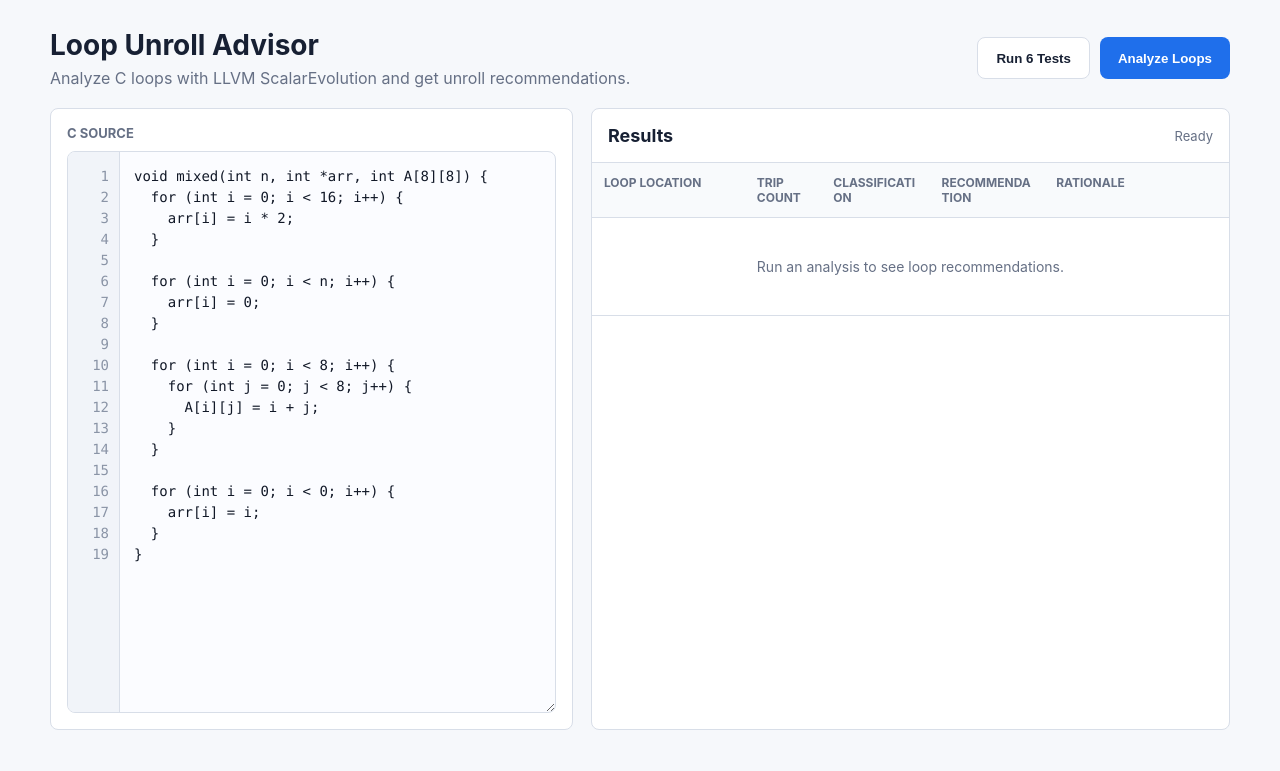
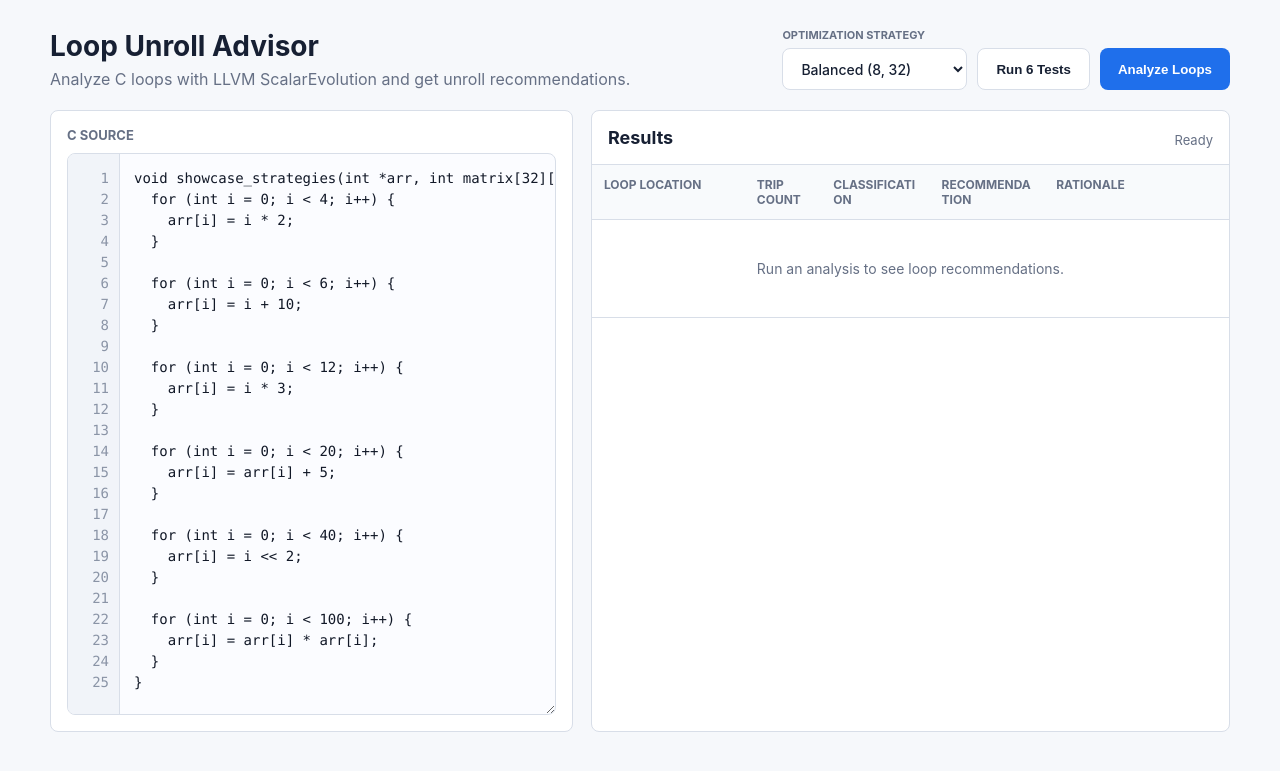
Before and after one commit to rajat-gondkar/Loop-Trip--Count-Estimator-and-Unroll-Advisor, a Flask app: page / in a window 1280 px wide. Shown: the top 771 px of the page. Run offline with Flask 3, Linux system fonts and the light colour scheme.

Commit message:
added extra formats

```diff
--- a/app.py
+++ b/app.py
@@ -23,8 +23,11 @@ def tool(name: str) -> str:
 app = Flask(__name__)
 
 
-def run_command(args: list[str]) -> subprocess.CompletedProcess[str]:
-    return subprocess.run(args, text=True, capture_output=True, check=False)
+def run_command(args: list[str], env: dict[str, str] | None = None) -> subprocess.CompletedProcess[str]:
+    cmd_env = os.environ.copy()
+    if env:
+        cmd_env.update(env)
+    return subprocess.run(args, text=True, capture_output=True, check=False, env=cmd_env)
 
 
 def display_location(location: str) -> str:
@@ -51,6 +54,16 @@ def parse_pass_output(output: str) -> list[dict[str, Any]]:
             continue
 
         location, trip_count, classification, recommendation, rationale = parts
+
+        # Extract line number for sorting
+        line_num = None
+        if "Line " in location:
+            try:
+                line_part = location.split("Line ")[1].split()[0]
+                line_num = int(line_part)
+            except (IndexError, ValueError):
+                pass
+
         loops.append(
             {
                 "location": display_location(location),
@@ -58,8 +71,17 @@ def parse_pass_output(output: str) -> list[dict[str, Any]]:
                 "classification": classification,
                 "recommendation": recommendation,
                 "rationale": rationale,
+                "_lineNum": line_num,  # Internal sorting key
             }
         )
+
+    # Sort by line number (None values go to the end)
+    loops.sort(key=lambda x: (x["_lineNum"] is None, x["_lineNum"] or 0))
+
+    # Remove the internal sorting key before returning
+    for loop in loops:
+        del loop["_lineNum"]
+
     return loops
 
 
@@ -72,8 +94,23 @@ def index():
 def analyze():
     payload = request.get_json(silent=True) or {}
     code = payload.get("code", "")
+    strategy = payload.get("strategy", "balanced")
+
     if not isinstance(code, str) or not code.strip():
         return jsonify({"error": "Request must include non-empty C source in 'code'."}), 400
+
+    # Define threshold presets
+    thresholds = {
+        "conservative": {"small": 4, "medium": 16},
+        "balanced": {"small": 8, "medium": 32},
+        "aggressive": {"small": 16, "medium": 64},
+    }
+
+    if strategy not in thresholds:
+        strategy = "balanced"
+
+    small_threshold = thresholds[strategy]["small"]
+    medium_threshold = thresholds[strategy]["medium"]
 
     if not PLUGIN.exists():
         return jsonify({"error": f"LoopUnrollAdvisor plugin not found at {PLUGIN}."}), 500
@@ -101,6 +138,12 @@ def analyze():
         if compile_result.returncode != 0:
             return jsonify({"error": compile_result.stderr.strip() or "Compilation failed."}), 400
 
+        # Set environment variables for thresholds
+        env = {
+            "LOOP_UNROLL_SMALL_THRESHOLD": str(small_threshold),
+            "LOOP_UNROLL_MEDIUM_THRESHOLD": str(medium_threshold)
+        }
+
         pass_result = run_command(
             [
                 tool("opt"),
@@ -109,12 +152,17 @@ def analyze():
                 str(PLUGIN),
                 "-passes=function(mem2reg,loop-simplify,lcssa,indvars),loop-unroll-advisor",
                 str(ir),
-            ]
+            ],
+            env=env
         )
         if pass_result.returncode != 0:
             return jsonify({"error": pass_result.stderr.strip() or "LLVM pass failed."}), 500
 
-        return jsonify({"loops": parse_pass_output(pass_result.stdout)})
+        return jsonify({
+            "loops": parse_pass_output(pass_result.stdout),
+            "strategy": strategy,
+            "thresholds": {"small": small_threshold, "medium": medium_threshold}
+        })
 
 
 if __name__ == "__main__":
--- a/static/app.js
+++ b/static/app.js
@@ -5,6 +5,8 @@ const lineNumbers = document.querySelector("#lineNumbers");
 const resultsBody = document.querySelector("#resultsBody");
 const statusText = document.querySelector("#statusText");
 const errorBox = document.querySelector("#errorBox");
+const strategySelect = document.querySelector("#strategySelect");
+const strategyInfo = document.querySelector("#strategyInfo");
 
 const SIX_TESTS_SOURCE = `void simple_for(int *a) {
   for (int i = 0; i < 16; i++) a[i] = i * 2;
@@ -94,6 +96,7 @@ function escapeHtml(value) {
 async function analyzeCurrentCode() {
   analyzeButton.disabled = true;
   loadTestsButton.disabled = true;
+  strategySelect.disabled = true;
   statusText.textContent = "Analyzing...";
   setError("");
 
@@ -101,7 +104,10 @@ async function analyzeCurrentCode() {
     const response = await fetch("/analyze", {
       method: "POST",
       headers: { "Content-Type": "application/json" },
-      body: JSON.stringify({ code: codeInput.value }),
+      body: JSON.stringify({
+        code: codeInput.value,
+        strategy: strategySelect.value
+      }),
     });
     const data = await response.json();
 
@@ -111,12 +117,19 @@ async function analyzeCurrentCode() {
 
     renderRows(data.loops || []);
     statusText.textContent = `${(data.loops || []).length} loop${(data.loops || []).length === 1 ? "" : "s"} found`;
+
+    // Display strategy info
+    const strategyName = strategySelect.options[strategySelect.selectedIndex].text;
+    const thresholds = data.thresholds;
+    strategyInfo.textContent = `${strategyName} • Small: ≤${thresholds.small} • Medium: ≤${thresholds.medium}`;
   } catch (error) {
     setError(error.message);
     statusText.textContent = "Error";
+    strategyInfo.textContent = "";
   } finally {
     analyzeButton.disabled = false;
     loadTestsButton.disabled = false;
+    strategySelect.disabled = false;
   }
 }
 
--- a/static/styles.css
+++ b/static/styles.css
@@ -44,7 +44,39 @@ body {
 .toolbar-actions {
   display: flex;
   gap: 10px;
-  align-items: center;
+  align-items: flex-end;
+}
+
+.strategy-selector {
+  display: flex;
+  flex-direction: column;
+  gap: 6px;
+}
+
+.strategy-selector label {
+  margin: 0;
+  color: var(--muted);
+  font-size: 11px;
+  font-weight: 700;
+  text-transform: uppercase;
+}
+
+select {
+  min-height: 42px;
+  border: 1px solid var(--line);
+  border-radius: 8px;
+  padding: 0 14px;
+  background: #ffffff;
+  color: var(--text);
+  font-size: 14px;
+  font-weight: 500;
+  cursor: pointer;
+  font-family: inherit;
+}
+
+select:focus {
+  outline: 2px solid var(--accent);
+  outline-offset: 2px;
 }
 
 h1,
@@ -172,9 +204,22 @@ textarea:focus {
   border-bottom: 1px solid var(--line);
 }
 
+.results-meta {
+  display: flex;
+  flex-direction: column;
+  align-items: flex-end;
+  gap: 4px;
+}
+
 #statusText {
   color: var(--muted);
   font-size: 13px;
+}
+
+.strategy-info {
+  color: var(--accent);
+  font-size: 12px;
+  font-weight: 600;
 }
 
 .error {
@@ -273,12 +318,17 @@ th:nth-child(4) {
     flex-direction: column;
   }
 
-  button {
+  button, select {
     width: 100%;
   }
 
   .toolbar-actions {
     width: 100%;
     flex-direction: column;
+    align-items: stretch;
+  }
+
+  .strategy-selector {
+    width: 100%;
   }
 }
--- a/templates/index.html
+++ b/templates/index.html
@@ -14,6 +14,14 @@
           <p>Analyze C loops with LLVM ScalarEvolution and get unroll recommendations.</p>
         </div>
         <div class="toolbar-actions">
+          <div class="strategy-selector">
+            <label for="strategySelect">Optimization Strategy</label>
+            <select id="strategySelect">
+              <option value="conservative">Conservative (4, 16)</option>
+              <option value="balanced" selected>Balanced (8, 32)</option>
+              <option value="aggressive">Aggressive (16, 64)</option>
+            </select>
+          </div>
           <button id="loadTestsButton" class="secondary-button" type="button">Run 6 Tests</button>
           <button id="analyzeButton" type="button">Analyze Loops</button>
         </div>
@@ -24,23 +32,29 @@
           <label for="codeInput">C Source</label>
           <div class="code-editor">
             <pre id="lineNumbers" aria-hidden="true">1</pre>
-            <textarea id="codeInput" spellcheck="false">void mixed(int n, int *arr, int A[8][8]) {
-  for (int i = 0; i < 16; i++) {
+            <textarea id="codeInput" spellcheck="false">void showcase_strategies(int *arr, int matrix[32][32]) {
+  for (int i = 0; i < 4; i++) {
     arr[i] = i * 2;
   }
 
-  for (int i = 0; i < n; i++) {
-    arr[i] = 0;
+  for (int i = 0; i < 6; i++) {
+    arr[i] = i + 10;
   }
 
-  for (int i = 0; i < 8; i++) {
-    for (int j = 0; j < 8; j++) {
-      A[i][j] = i + j;
-    }
+  for (int i = 0; i < 12; i++) {
+    arr[i] = i * 3;
   }
 
-  for (int i = 0; i < 0; i++) {
-    arr[i] = i;
+  for (int i = 0; i < 20; i++) {
+    arr[i] = arr[i] + 5;
+  }
+
+  for (int i = 0; i < 40; i++) {
+    arr[i] = i << 2;
+  }
+
+  for (int i = 0; i < 100; i++) {
+    arr[i] = arr[i] * arr[i];
   }
 }</textarea>
           </div>
@@ -49,7 +63,10 @@
         <div class="results-panel">
           <div class="results-header">
             <h2>Results</h2>
-            <span id="statusText">Ready</span>
+            <div class="results-meta">
+              <span id="strategyInfo" class="strategy-info"></span>
+              <span id="statusText">Ready</span>
+            </div>
           </div>
           <div id="errorBox" class="error" hidden></div>
           <div class="table-wrap">
```
Also changed, not shown: 1 other file.
